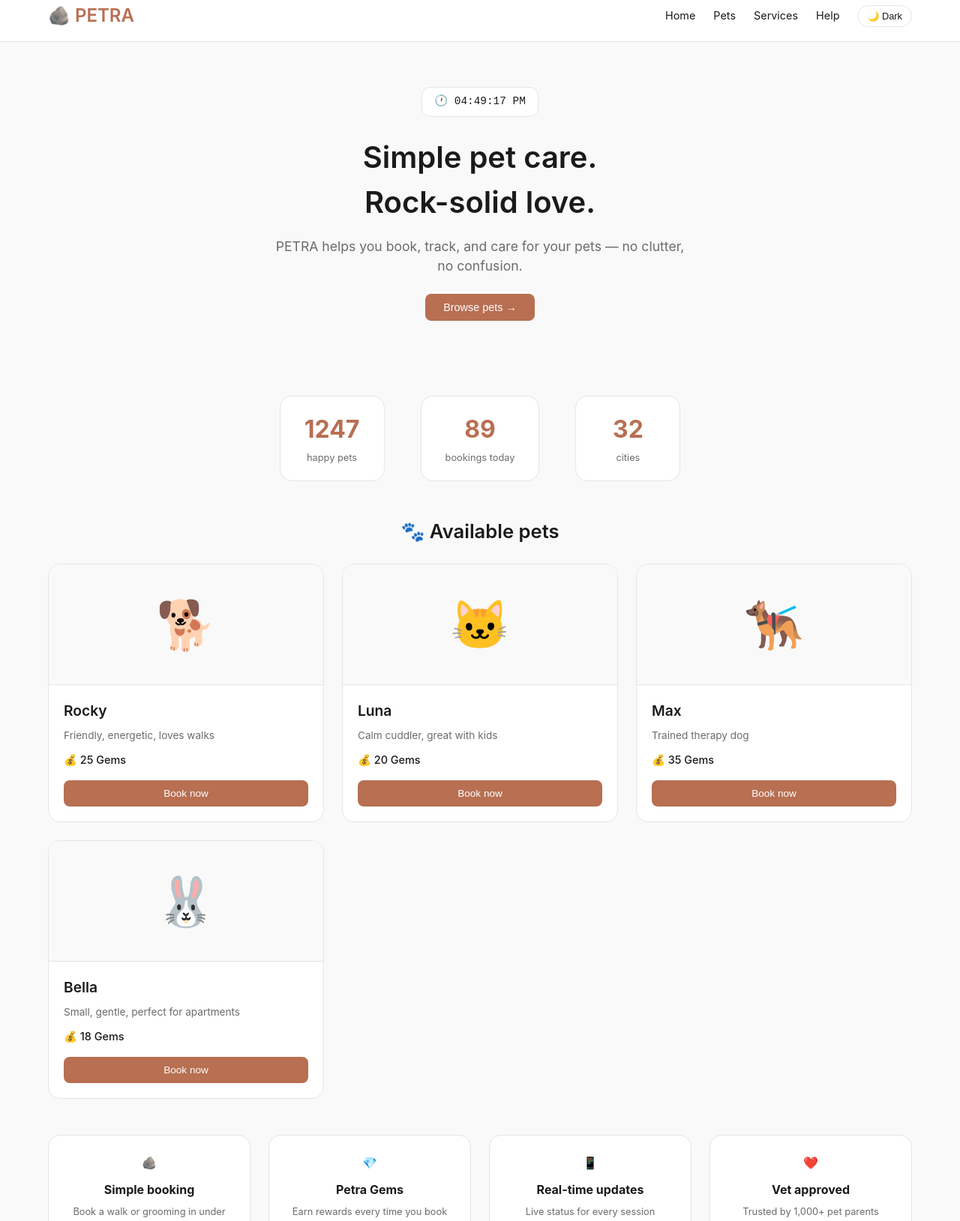
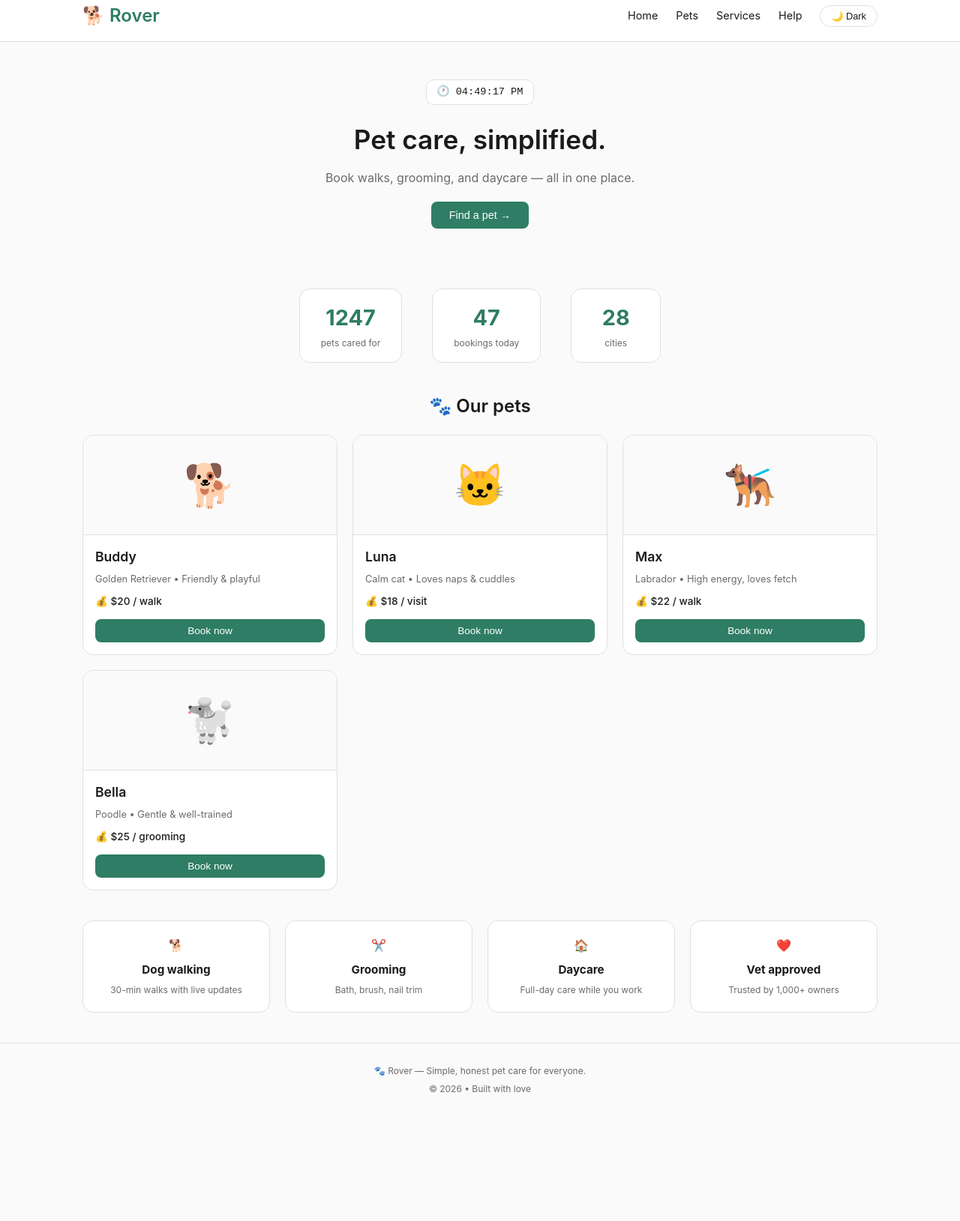
Before and after one commit to karthikendluri/PETRA, a plain HTML site: page index.html in a window 1280 px wide. Shown: the part 13-1642 px from the top of the page at 75% size. After the commit the page ends 1503 px from the top, so only its background shows below. Drawn offline with Linux system fonts and the light colour scheme.

Commit message:
Update branding and improve layout styles

```diff
--- a/index.html
+++ b/index.html
@@ -3,7 +3,7 @@
 <head>
     <meta charset="UTF-8">
     <meta name="viewport" content="width=device-width, initial-scale=1.0">
-    <title>PETRA — Simple Pet Care</title>
+    <title>Rover — Simple Pet Care</title>
     <style>
         * {
             margin: 0;
@@ -11,16 +11,16 @@
             box-sizing: border-box;
         }
 
-        /* Claude-inspired clean colors */
+        /* Clean, simple colors */
         :root {
-            --bg: #f9f9f9;
+            --bg: #fafafa;
             --surface: #ffffff;
             --text: #1a1a1a;
             --text-light: #6b6b6b;
-            --primary: #b86f52;
-            --primary-light: #d48d6a;
-            --border: #e5e5e5;
-            --success: #2e7d64;
+            --primary: #2e7d64;
+            --primary-light: #3a9b7d;
+            --border: #e0e0e0;
+            --error: #d9534f;
         }
 
         body.dark {
@@ -38,17 +38,17 @@
             line-height: 1.5;
         }
 
-        /* Simple container */
+        /* Container */
         .container {
-            max-width: 1200px;
+            max-width: 1100px;
             margin: 0 auto;
-            padding: 0 24px;
+            padding: 0 20px;
         }
 
         /* Header */
         header {
+            background: var(--surface);
             border-bottom: 1px solid var(--border);
-            background: var(--surface);
             position: sticky;
             top: 0;
             z-index: 10;
@@ -58,8 +58,8 @@
             display: flex;
             justify-content: space-between;
             align-items: center;
-            padding: 16px 24px;
-            max-width: 1200px;
+            padding: 16px 20px;
+            max-width: 1100px;
             margin: 0 auto;
         }
 
@@ -91,7 +91,7 @@
         .theme-btn {
             background: var(--surface);
             border: 1px solid var(--border);
-            padding: 6px 12px;
+            padding: 6px 14px;
             border-radius: 20px;
             cursor: pointer;
             font-size: 0.8rem;
@@ -125,123 +125,123 @@
             color: white;
         }
 
-        /* Hero section */
+        /* Hero */
         .hero {
-            padding: 60px 0;
+            padding: 50px 0;
             text-align: center;
         }
 
         .hero h1 {
-            font-size: 2.5rem;
-            margin-bottom: 16px;
+            font-size: 2.2rem;
+            margin-bottom: 12px;
             font-weight: 600;
         }
 
         .hero p {
-            font-size: 1.1rem;
+            font-size: 1rem;
             color: var(--text-light);
-            max-width: 550px;
-            margin: 0 auto 24px;
+            max-width: 500px;
+            margin: 0 auto 20px;
         }
 
-        /* Real-time clock (simple) */
+        /* Real-time clock */
         .clock {
             background: var(--surface);
             border: 1px solid var(--border);
-            border-radius: 12px;
-            padding: 8px 16px;
+            border-radius: 10px;
+            padding: 6px 14px;
             display: inline-block;
             font-family: monospace;
-            font-size: 0.9rem;
-            margin-bottom: 24px;
+            font-size: 0.85rem;
+            margin-bottom: 20px;
         }
 
-        /* Stats row */
+        /* Stats */
         .stats {
             display: flex;
             justify-content: center;
-            gap: 48px;
-            margin: 40px 0;
+            gap: 40px;
+            margin: 30px 0;
             flex-wrap: wrap;
         }
 
         .stat-card {
             text-align: center;
             background: var(--surface);
-            padding: 20px 32px;
-            border-radius: 16px;
+            padding: 16px 28px;
+            border-radius: 14px;
             border: 1px solid var(--border);
-            min-width: 140px;
+            min-width: 120px;
         }
 
         .stat-number {
-            font-size: 2rem;
+            font-size: 1.8rem;
             font-weight: 700;
             color: var(--primary);
         }
 
         .stat-label {
-            font-size: 0.8rem;
+            font-size: 0.75rem;
             color: var(--text-light);
             margin-top: 4px;
         }
 
-        /* Section titles */
+        /* Section */
         .section-title {
-            font-size: 1.6rem;
+            font-size: 1.5rem;
             font-weight: 600;
-            margin: 48px 0 24px;
+            margin: 40px 0 20px;
             text-align: center;
         }
 
         /* Pet grid */
         .pets-grid {
             display: grid;
-            grid-template-columns: repeat(auto-fit, minmax(280px, 1fr));
-            gap: 24px;
-            margin: 24px 0;
+            grid-template-columns: repeat(auto-fit, minmax(260px, 1fr));
+            gap: 20px;
+            margin: 20px 0;
         }
 
         .pet-card {
             background: var(--surface);
             border: 1px solid var(--border);
-            border-radius: 16px;
+            border-radius: 14px;
             overflow: hidden;
             transition: transform 0.2s;
         }
 
         .pet-card:hover {
-            transform: translateY(-4px);
+            transform: translateY(-3px);
         }
 
         .pet-emoji {
-            font-size: 4rem;
+            font-size: 3.5rem;
             text-align: center;
-            padding: 32px;
+            padding: 24px;
             background: var(--bg);
             border-bottom: 1px solid var(--border);
         }
 
         .pet-info {
-            padding: 20px;
+            padding: 16px;
         }
 
         .pet-name {
-            font-size: 1.2rem;
+            font-size: 1.1rem;
             font-weight: 600;
-            margin-bottom: 8px;
+            margin-bottom: 6px;
         }
 
         .pet-desc {
-            font-size: 0.85rem;
+            font-size: 0.8rem;
             color: var(--text-light);
-            margin-bottom: 12px;
+            margin-bottom: 10px;
         }
 
         .pet-price {
-            font-size: 0.9rem;
+            font-size: 0.85rem;
             font-weight: 500;
-            margin-bottom: 16px;
+            margin-bottom: 14px;
         }
 
         .book-btn {
@@ -249,39 +249,39 @@
             background: var(--primary);
             color: white;
             border: none;
-            padding: 10px;
+            padding: 8px;
             border-radius: 8px;
             cursor: pointer;
             font-size: 0.85rem;
         }
 
-        /* Features (simple cards) */
+        /* Features */
         .features {
             display: grid;
-            grid-template-columns: repeat(auto-fit, minmax(200px, 1fr));
-            gap: 24px;
-            margin: 48px 0;
+            grid-template-columns: repeat(auto-fit, minmax(180px, 1fr));
+            gap: 20px;
+            margin: 40px 0;
         }
 
         .feature {
             background: var(--surface);
             border: 1px solid var(--border);
-            border-radius: 16px;
-            padding: 24px;
+            border-radius: 14px;
+            padding: 20px;
             text-align: center;
         }
 
         .feature h3 {
-            font-size: 1rem;
-            margin: 12px 0 8px;
+            font-size: 0.95rem;
+            margin: 10px 0 6px;
         }
 
         .feature p {
-            font-size: 0.8rem;
+            font-size: 0.75rem;
             color: var(--text-light);
         }
 
-        /* Modal (simple) */
+        /* Modal */
         .modal {
             display: none;
             position: fixed;
@@ -297,15 +297,15 @@
 
         .modal-content {
             background: var(--surface);
-            padding: 28px;
-            border-radius: 20px;
-            max-width: 400px;
+            padding: 24px;
+            border-radius: 18px;
+            max-width: 380px;
             width: 90%;
         }
 
         .modal-content h2 {
-            font-size: 1.3rem;
-            margin-bottom: 16px;
+            font-size: 1.2rem;
+            margin-bottom: 14px;
         }
 
         .modal-content input,
@@ -332,25 +332,20 @@
         /* Footer */
         footer {
             text-align: center;
-            padding: 32px 0;
+            padding: 28px 0;
             border-top: 1px solid var(--border);
-            margin-top: 48px;
-            font-size: 0.8rem;
+            margin-top: 40px;
+            font-size: 0.75rem;
             color: var(--text-light);
         }
 
-        /* Utility */
-        .text-center {
-            text-align: center;
-        }
-
-        @media (max-width: 768px) {
+        @media (max-width: 700px) {
             .header-inner {
                 flex-direction: column;
-                gap: 12px;
+                gap: 10px;
             }
             .hero h1 {
-                font-size: 1.8rem;
+                font-size: 1.6rem;
             }
             .stats {
                 gap: 16px;
@@ -362,7 +357,7 @@
 
 <header>
     <div class="header-inner">
-        <div class="logo">🪨 <span>PETRA</span></div>
+        <div class="logo">🐕 <span>Rover</span></div>
         <div class="nav">
             <a href="#">Home</a>
             <a href="#">Pets</a>
@@ -374,21 +369,19 @@
 </header>
 
 <main class="container">
-    <!-- Hero -->
     <div class="hero">
         <div class="clock">
             🕐 <span id="liveClock">--:--:--</span>
         </div>
-        <h1>Simple pet care.<br>Rock-solid love.</h1>
-        <p>PETRA helps you book, track, and care for your pets — no clutter, no confusion.</p>
-        <button class="btn" onclick="scrollToPets()">Browse pets →</button>
+        <h1>Pet care, simplified.</h1>
+        <p>Book walks, grooming, and daycare — all in one place.</p>
+        <button class="btn" onclick="scrollToPets()">Find a pet →</button>
     </div>
 
-    <!-- Stats -->
     <div class="stats">
         <div class="stat-card">
             <div class="stat-number" id="petCount">0</div>
-            <div class="stat-label">happy pets</div>
+            <div class="stat-label">pets cared for</div>
         </div>
         <div class="stat-card">
             <div class="stat-number" id="bookingCount">0</div>
@@ -400,51 +393,48 @@
         </div>
     </div>
 
-    <!-- Pet listing -->
-    <h2 class="section-title">🐾 Available pets</h2>
+    <h2 class="section-title">🐾 Our pets</h2>
     <div class="pets-grid" id="petsGrid"></div>
 
-    <!-- Features -->
     <div class="features">
         <div class="feature">
-            <div>🪨</div>
-            <h3>Simple booking</h3>
-            <p>Book a walk or grooming in under 30 seconds</p>
+            <div>🐕</div>
+            <h3>Dog walking</h3>
+            <p>30-min walks with live updates</p>
         </div>
         <div class="feature">
-            <div>💎</div>
-            <h3>Petra Gems</h3>
-            <p>Earn rewards every time you book</p>
+            <div>✂️</div>
+            <h3>Grooming</h3>
+            <p>Bath, brush, nail trim</p>
         </div>
         <div class="feature">
-            <div>📱</div>
-            <h3>Real-time updates</h3>
-            <p>Live status for every session</p>
+            <div>🏠</div>
+            <h3>Daycare</h3>
+            <p>Full-day care while you work</p>
         </div>
         <div class="feature">
             <div>❤️</div>
             <h3>Vet approved</h3>
-            <p>Trusted by 1,000+ pet parents</p>
+            <p>Trusted by 1,000+ owners</p>
         </div>
     </div>
 </main>
 
 <footer>
-    <p>🪨 PETRA — Simple, honest pet care for everyone.</p>
-    <p style="margin-top: 8px;">© 2026 • Built with love</p>
+    <p>🐾 Rover — Simple, honest pet care for everyone.</p>
+    <p style="margin-top: 6px;">© 2026 • Built with love</p>
 </footer>
 
-<!-- Modal -->
 <div id="bookingModal" class="modal">
     <div class="modal-content">
         <h2>Book a session</h2>
-        <p id="modalPetName" style="color: var(--primary);"></p>
+        <p id="modalPetName" style="color: var(--primary); font-weight: 500;"></p>
         <input type="text" id="userName" placeholder="Your name">
         <input type="date" id="bookingDate">
         <select id="serviceType">
-            <option>🐕 Walk (30 min)</option>
-            <option>✂️ Grooming (1 hr)</option>
-            <option>🏠 Daycare (full day)</option>
+            <option>🚶 Walk (30 min) — $20</option>
+            <option>✂️ Grooming (1 hr) — $45</option>
+            <option>🏠 Daycare (full day) — $35</option>
         </select>
         <div class="modal-buttons">
             <button class="btn" onclick="confirmBooking()">Confirm</button>
@@ -454,7 +444,7 @@
 </div>
 
 <script>
-    // Simple real-time clock
+    // Real-time clock
     function updateClock() {
         const now = new Date();
         document.getElementById('liveClock').innerHTML = now.toLocaleTimeString('en-US', { hour: '2-digit', minute: '2-digit', second: '2-digit' });
@@ -462,10 +452,10 @@
     setInterval(updateClock, 1000);
     updateClock();
 
-    // Counter animation (simple)
+    // Counter animation
     function animateCounter(element, target) {
         let current = 0;
-        const step = Math.ceil(target / 50);
+        const step = Math.ceil(target / 40);
         const timer = setInterval(() => {
             current += step;
             if (current >= target) {
@@ -479,10 +469,10 @@
 
     // Pet data
     const pets = [
-        { name: "Rocky", emoji: "🐕", desc: "Friendly, energetic, loves walks", price: "25 Gems" },
-        { name: "Luna", emoji: "🐱", desc: "Calm cuddler, great with kids", price: "20 Gems" },
-        { name: "Max", emoji: "🐕‍🦺", desc: "Trained therapy dog", price: "35 Gems" },
-        { name: "Bella", emoji: "🐰", desc: "Small, gentle, perfect for apartments", price: "18 Gems" }
+        { name: "Buddy", emoji: "🐕", desc: "Golden Retriever • Friendly & playful", price: "$20 / walk" },
+        { name: "Luna", emoji: "🐱", desc: "Calm cat • Loves naps & cuddles", price: "$18 / visit" },
+        { name: "Max", emoji: "🐕‍🦺", desc: "Labrador • High energy, loves fetch", price: "$22 / walk" },
+        { name: "Bella", emoji: "🐩", desc: "Poodle • Gentle & well-trained", price: "$25 / grooming" }
     ];
 
     function renderPets() {
@@ -502,7 +492,7 @@
     renderPets();
 
     let currentPet = '';
-    let totalBookings = 89;
+    let totalBookings = 47;
 
     function openBooking(petName) {
         currentPet = petName;
@@ -515,17 +505,23 @@
     }
 
     function confirmBooking() {
-        const name = document.getElementById('userName').value;
+        const name = document.getElementById('userName').value.trim();
         const date = document.getElementById('bookingDate').value;
+        const service = document.getElementById('serviceType').value;
 
-        if (!name || !date) {
-            alert('Please enter your name and select a date.');
+        if (!name) {
+            alert("Please enter your name.");
+            return;
+        }
+        if (!date) {
+            alert("Please select a date.");
             return;
         }
 
         totalBookings++;
         document.getElementById('bookingCount').innerText = totalBookings;
-        alert(`✅ Done! ${name}, you've booked ${currentPet} on ${date}. You earned 5 Petra Gems!`);
+
+        alert(`✅ All set, ${name}!\n\nYou booked ${currentPet} on ${date}\nService: ${service}\n\nWe'll send a confirmation to your email.`);
 
         closeModal();
         document.getElementById('userName').value = '';
@@ -544,8 +540,8 @@
 
     // Start counters
     animateCounter(document.getElementById('petCount'), 1247);
-    animateCounter(document.getElementById('bookingCount'), 89);
-    animateCounter(document.getElementById('citiesCount'), 32);
+    animateCounter(document.getElementById('bookingCount'), 47);
+    animateCounter(document.getElementById('citiesCount'), 28);
 </script>
 </body>
 </html>
```
